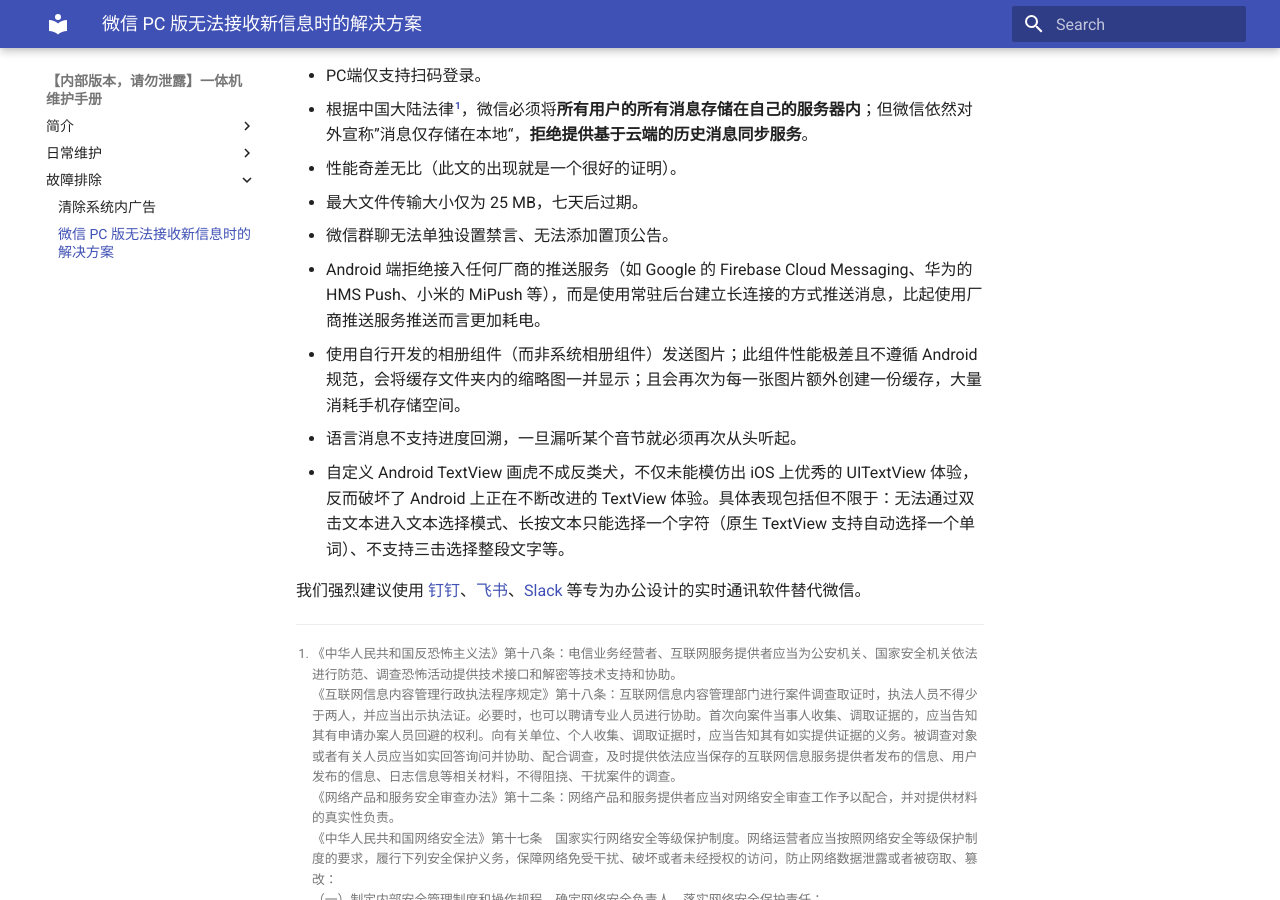
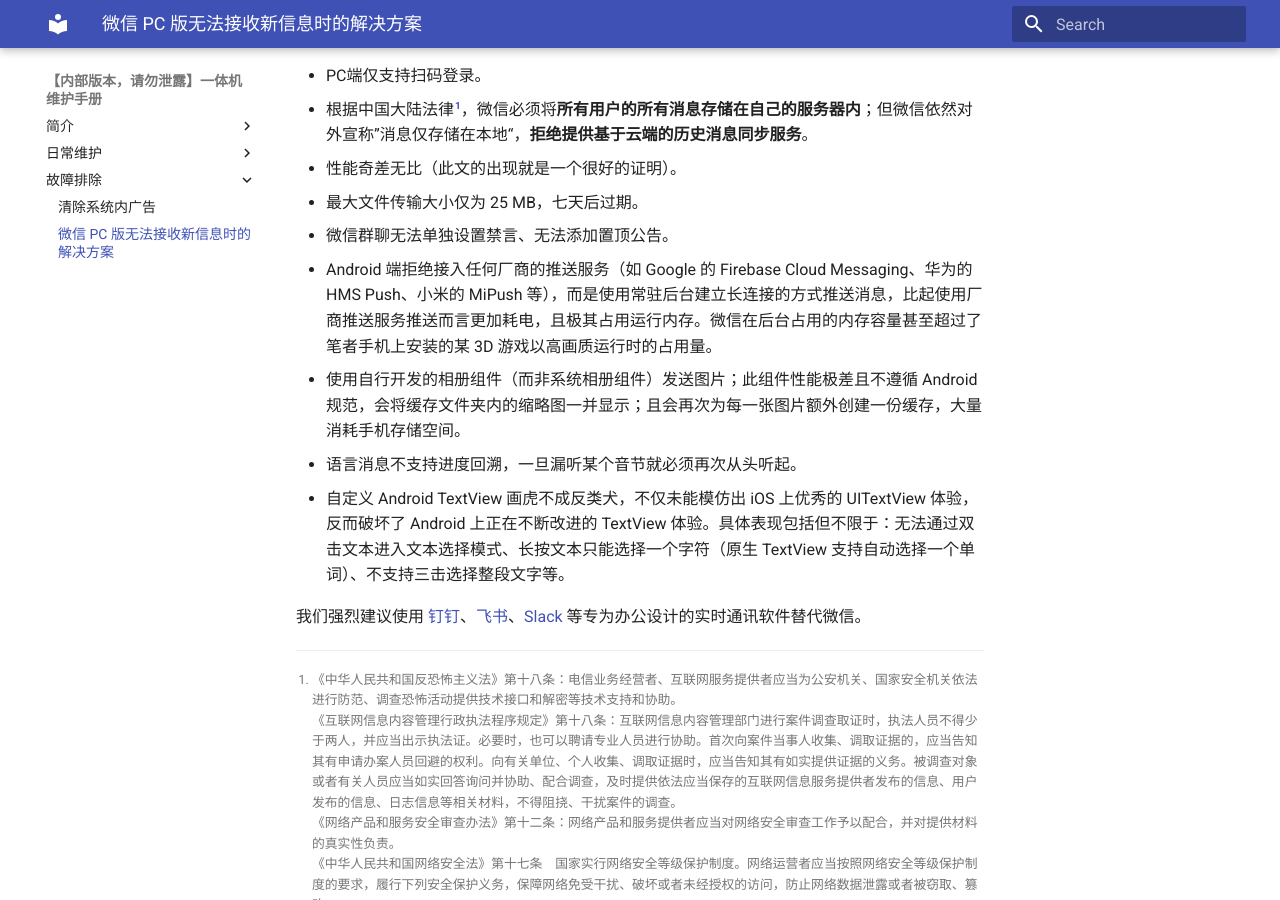
Before and after one commit to su-gzno3ms/tech-guide, an MkDocs documentation site: the page built from docs/troubleshooting/wechat-cannot-recieve-new-msg.md, in a window 1280 px wide and 900 px high, scrolled down 3878 px. Built offline with MkDocs 1.6.1 and Material for MkDocs 9.7.7, drawn with Linux system fonts in a browser that asks for light colours.

Commit message:
Improve content

```diff
--- a/docs/troubleshooting/wechat-cannot-recieve-new-msg.md
+++ b/docs/troubleshooting/wechat-cannot-recieve-new-msg.md
@@ -33,7 +33,7 @@
 - 性能奇差无比（此文的出现就是一个很好的证明）。
 - 最大文件传输大小仅为 25 MB，七天后过期。
 - 微信群聊无法单独设置禁言、无法添加置顶公告。
-- Android 端拒绝接入任何厂商的推送服务（如 Google 的 Firebase Cloud Messaging、华为的 HMS Push、小米的 MiPush 等），而是使用常驻后台建立长连接的方式推送消息，比起使用厂商推送服务推送而言更加耗电。
+- Android 端拒绝接入任何厂商的推送服务（如 Google 的 Firebase Cloud Messaging、华为的 HMS Push、小米的 MiPush 等），而是使用常驻后台建立长连接的方式推送消息，比起使用厂商推送服务推送而言更加耗电，且极其占用运行内存。微信在后台占用的内存容量甚至超过了笔者手机上安装的某 3D 游戏以高画质运行时的占用量。
 - 使用自行开发的相册组件（而非系统相册组件）发送图片；此组件性能极差且不遵循 Android 规范，会将缓存文件夹内的缩略图一并显示；且会再次为每一张图片额外创建一份缓存，大量消耗手机存储空间。
 - 语言消息不支持进度回溯，一旦漏听某个音节就必须再次从头听起。
 - 自定义 Android TextView 画虎不成反类犬，不仅未能模仿出 iOS 上优秀的 UITextView 体验，反而破坏了 Android 上正在不断改进的 TextView 体验。具体表现包括但不限于：无法通过双击文本进入文本选择模式、长按文本只能选择一个字符（原生 TextView 支持自动选择一个单词）、不支持三击选择整段文字等。
```
Also changed, not shown: docs/troubleshooting/clean-ads.md (+1 -1 lines).
